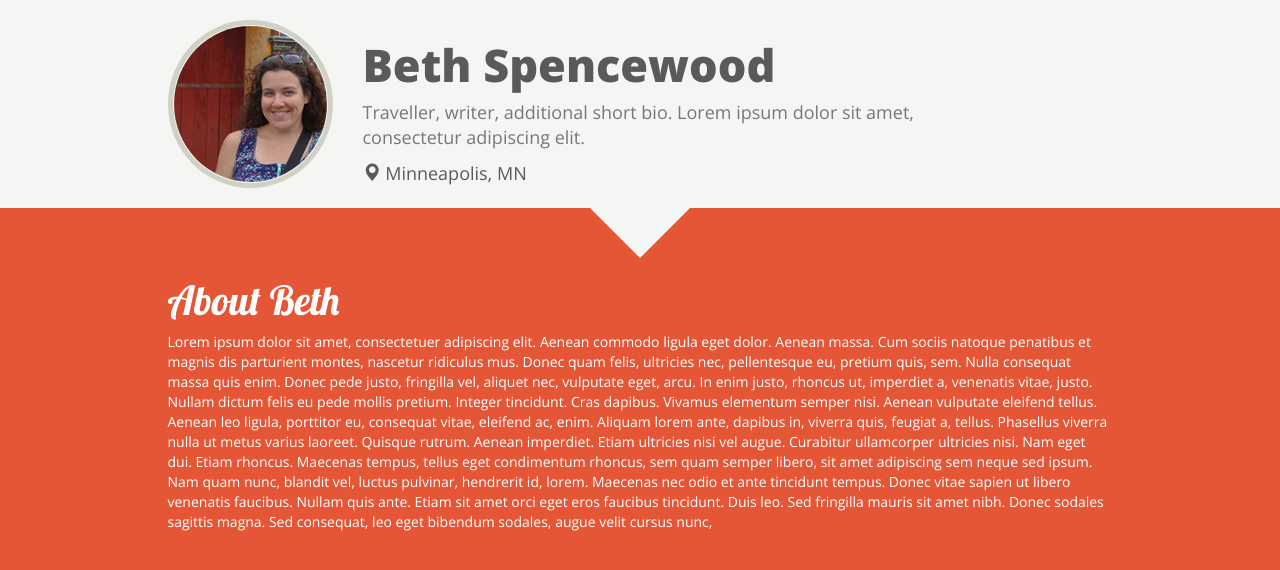
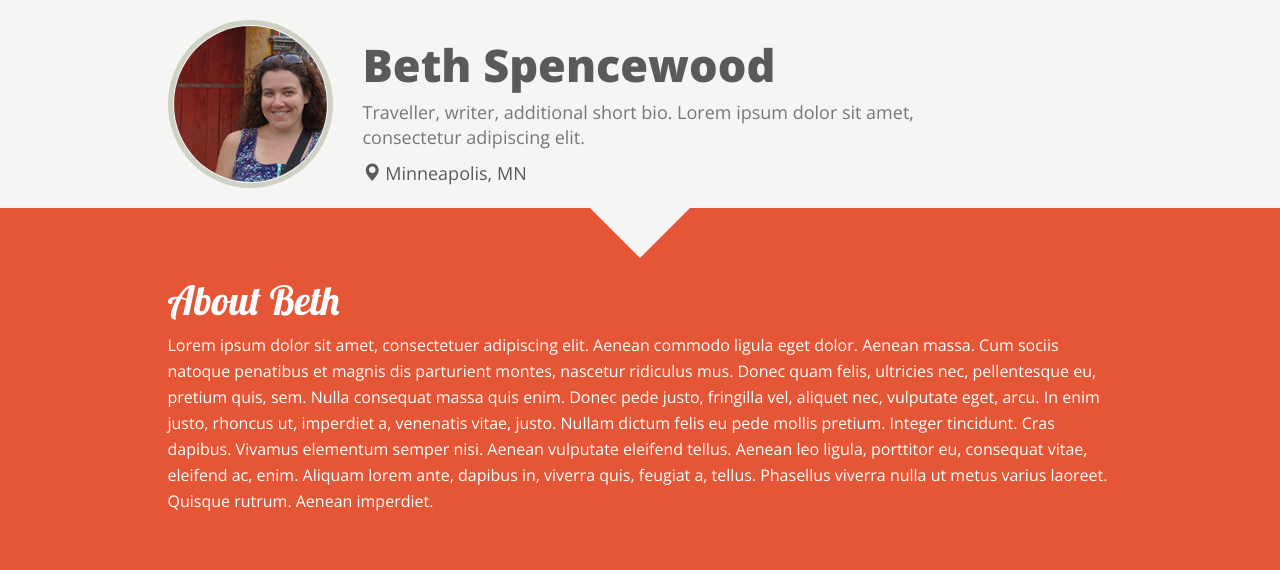
Before and after one commit to spencewood/bethspencewood.com, a Jekyll site: the page built from index.html, in a window 1280 px wide. Shown: the top 570 px of the page. Built offline with Jekyll 4.4.1, drawn with Linux system fonts in a browser that asks for light colours.

Commit message:
Change line-height. Test footer.

```diff
--- a/_layouts/default.html
+++ b/_layouts/default.html
@@ -26,5 +26,8 @@
     <div class="container body">
     {{content}}
     </div>
+<!--     <footer>
+      <a href="mailto:">Contact</a>
+    </footer> -->
   </body>
 </html>
--- a/css/main.scss
+++ b/css/main.scss
@@ -52,6 +52,11 @@ header{
   }
 }
 
+// footer{
+//   background-color: black;
+//   height: 100%;
+// }
+
 .body{
   h2{
     font-family: 'Lobster', cursive;
@@ -59,4 +64,6 @@ header{
   }
 
   padding-top: 50px;
+  font-size: 16px;
+  line-height: 26px;
 }
--- a/index.html
+++ b/index.html
@@ -6,7 +6,7 @@ layout: default
   <div class="col-md-10 col-md-offset-1">
     <h2>About Beth</h2>
     <p>
-    Lorem ipsum dolor sit amet, consectetuer adipiscing elit. Aenean commodo ligula eget dolor. Aenean massa. Cum sociis natoque penatibus et magnis dis parturient montes, nascetur ridiculus mus. Donec quam felis, ultricies nec, pellentesque eu, pretium quis, sem. Nulla consequat massa quis enim. Donec pede justo, fringilla vel, aliquet nec, vulputate eget, arcu. In enim justo, rhoncus ut, imperdiet a, venenatis vitae, justo. Nullam dictum felis eu pede mollis pretium. Integer tincidunt. Cras dapibus. Vivamus elementum semper nisi. Aenean vulputate eleifend tellus. Aenean leo ligula, porttitor eu, consequat vitae, eleifend ac, enim. Aliquam lorem ante, dapibus in, viverra quis, feugiat a, tellus. Phasellus viverra nulla ut metus varius laoreet. Quisque rutrum. Aenean imperdiet. Etiam ultricies nisi vel augue. Curabitur ullamcorper ultricies nisi. Nam eget dui. Etiam rhoncus. Maecenas tempus, tellus eget condimentum rhoncus, sem quam semper libero, sit amet adipiscing sem neque sed ipsum. Nam quam nunc, blandit vel, luctus pulvinar, hendrerit id, lorem. Maecenas nec odio et ante tincidunt tempus. Donec vitae sapien ut libero venenatis faucibus. Nullam quis ante. Etiam sit amet orci eget eros faucibus tincidunt. Duis leo. Sed fringilla mauris sit amet nibh. Donec sodales sagittis magna. Sed consequat, leo eget bibendum sodales, augue velit cursus nunc,
+    Lorem ipsum dolor sit amet, consectetuer adipiscing elit. Aenean commodo ligula eget dolor. Aenean massa. Cum sociis natoque penatibus et magnis dis parturient montes, nascetur ridiculus mus. Donec quam felis, ultricies nec, pellentesque eu, pretium quis, sem. Nulla consequat massa quis enim. Donec pede justo, fringilla vel, aliquet nec, vulputate eget, arcu. In enim justo, rhoncus ut, imperdiet a, venenatis vitae, justo. Nullam dictum felis eu pede mollis pretium. Integer tincidunt. Cras dapibus. Vivamus elementum semper nisi. Aenean vulputate eleifend tellus. Aenean leo ligula, porttitor eu, consequat vitae, eleifend ac, enim. Aliquam lorem ante, dapibus in, viverra quis, feugiat a, tellus. Phasellus viverra nulla ut metus varius laoreet. Quisque rutrum. Aenean imperdiet.
     </p>
   </div>
 </div>
```
